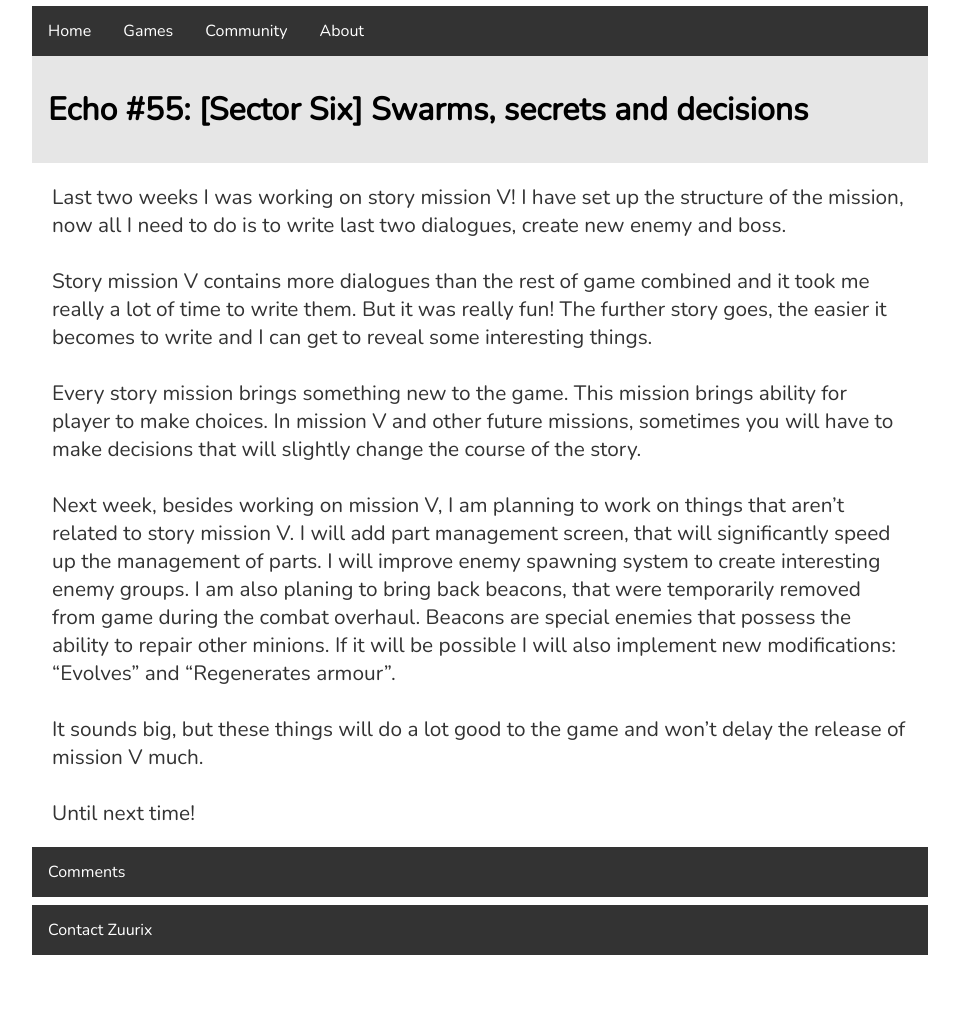
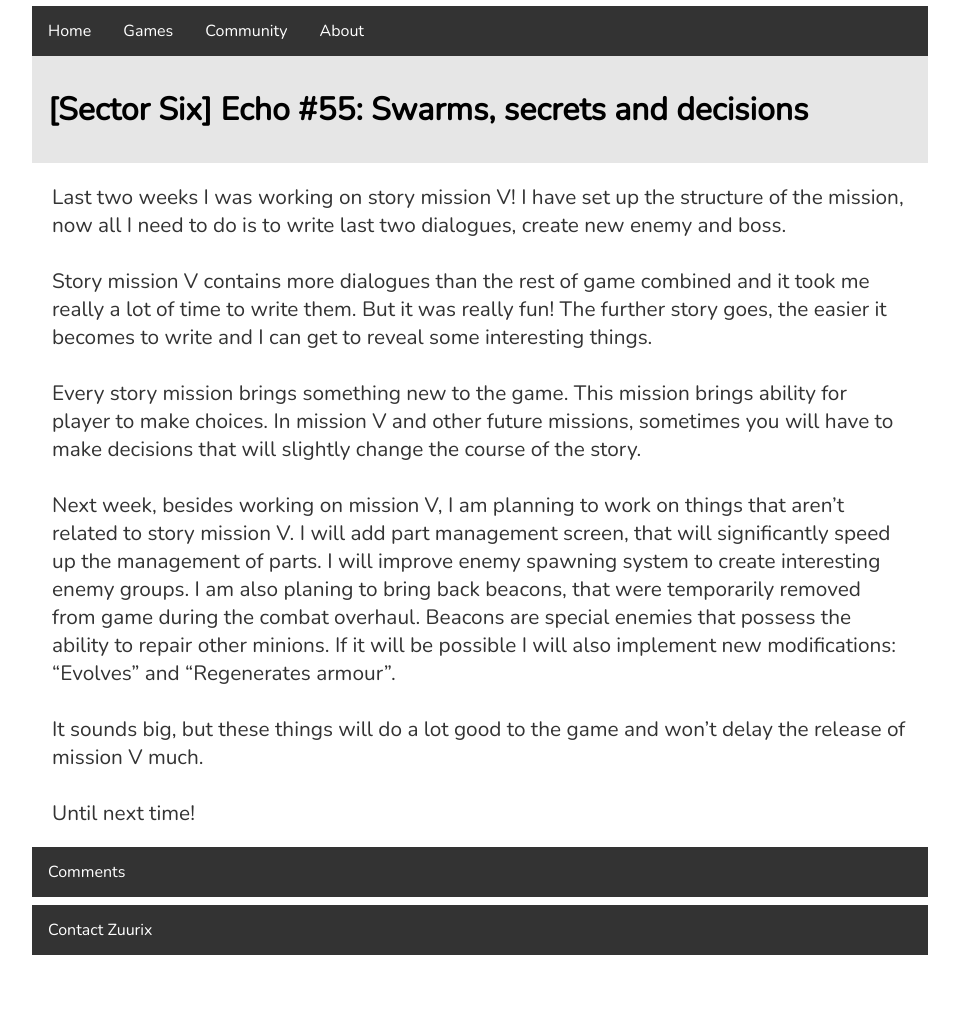
Before and after one commit to Phoebe3663/Zuurix.github.io, a Jekyll site: the page built from _posts/2016-11-13-swarms-secrets-and-decisions.md, in a window 1280 px wide. Shown: the part 308-1323 px from the top of the page, without its empty margins (160-1119 px from the left). Built offline with Jekyll 4.4.1, drawn with Linux system fonts in a browser that asks for light colours; comment, search, counter and statistics services are not loaded.

```diff
--- a/_posts/2016-11-13-swarms-secrets-and-decisions.md
+++ b/_posts/2016-11-13-swarms-secrets-and-decisions.md
@@ -1,6 +1,6 @@
 ---
 layout: post
-title: "Echo #55: [Sector Six] Swarms, secrets and decisions"
+title: "[Sector Six] Echo #55: Swarms, secrets and decisions"
 date: 2016-11-13
 ---
 
```
